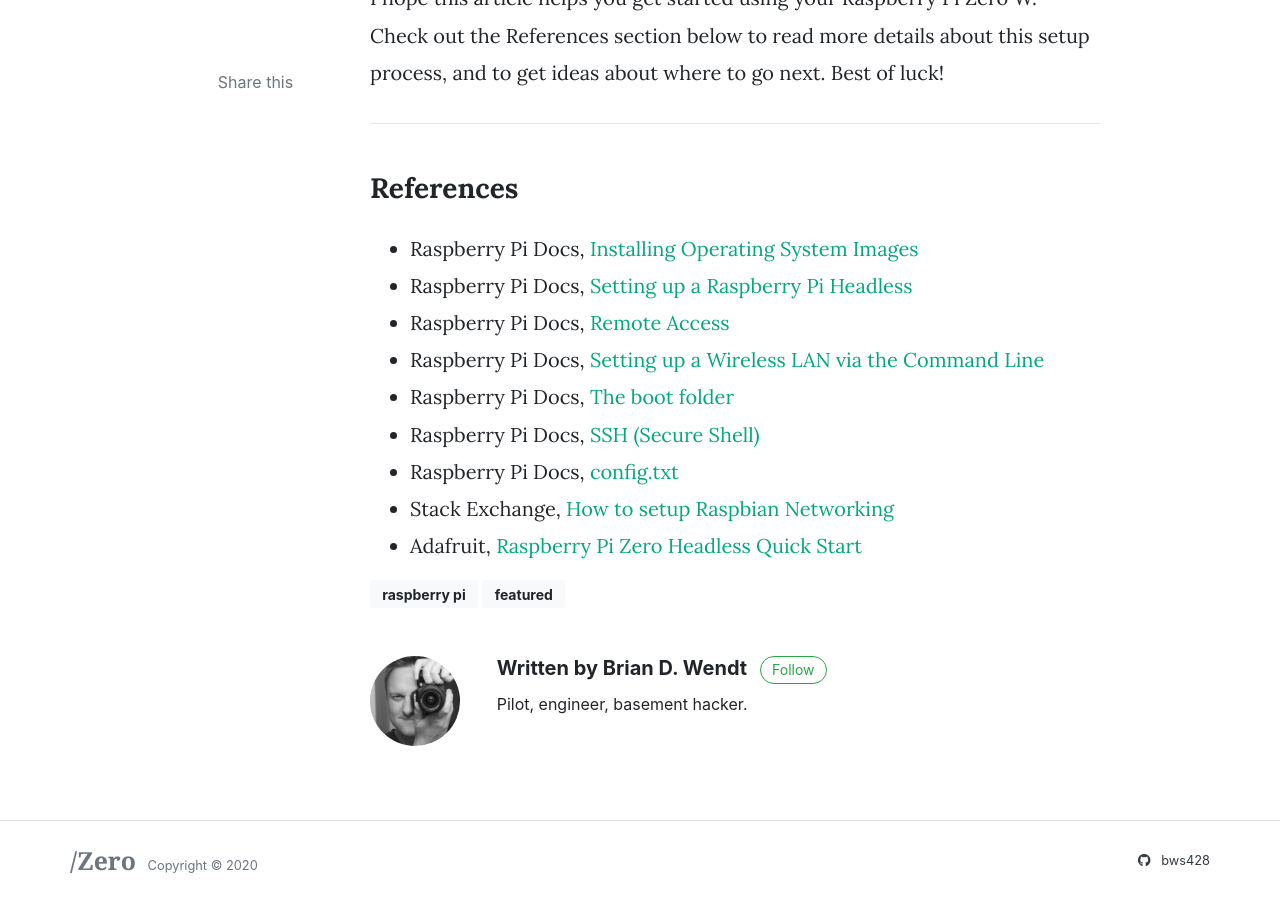
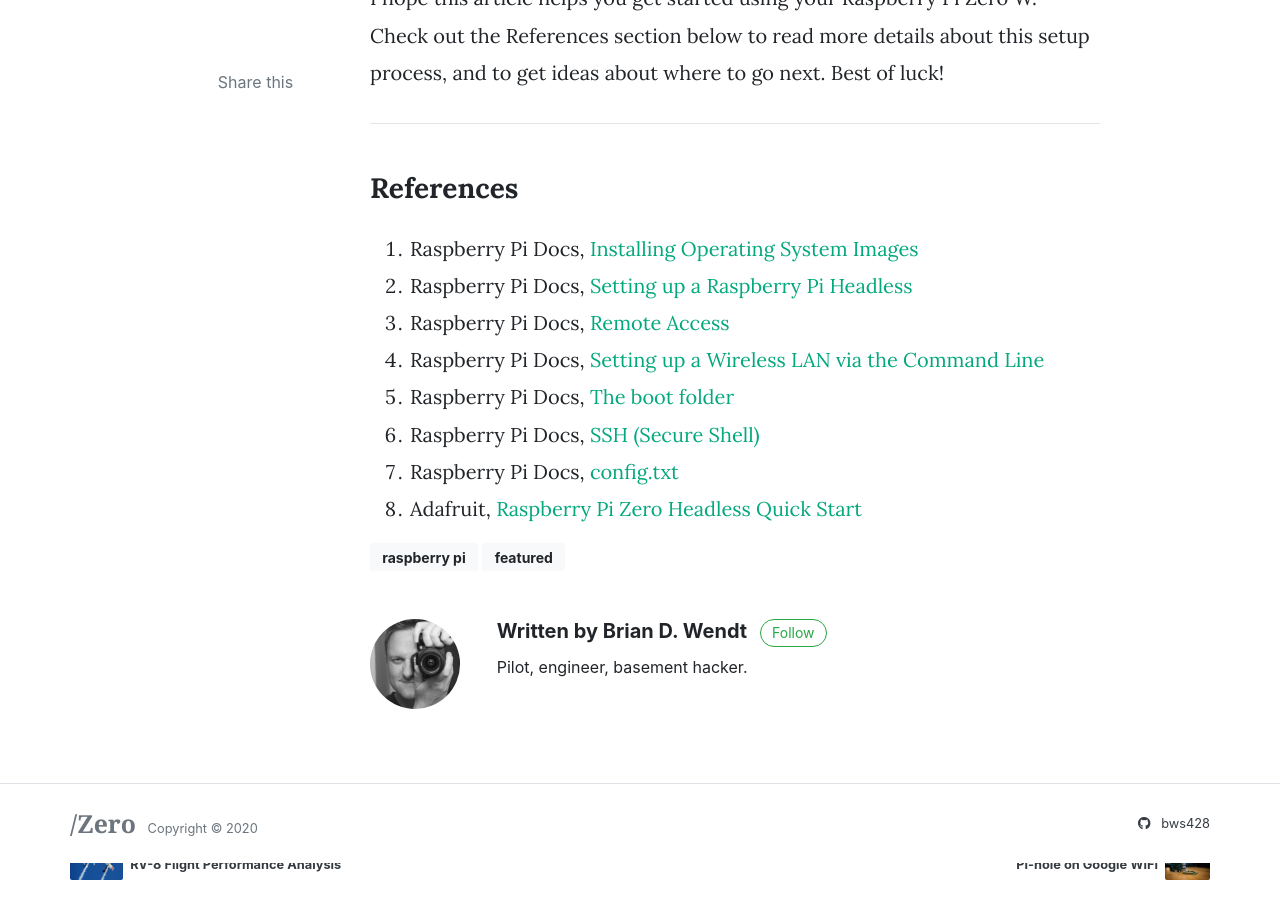
Before and after one commit to bws428/bws428.github.io, a Jekyll site: the page built from _posts/2020-05-20-raspberry-pi-zero-w-setup.md, in a window 1280 px wide and 900 px high, scrolled down 11944 px. Built offline with Jekyll 4.4.1, drawn with Linux system fonts in a browser that asks for light colours; nearby versions of some CDN libraries; comment, search, counter and statistics services are not loaded.

Commit message:
Update post

```diff
--- a/_posts/2020-05-20-raspberry-pi-zero-w-setup.md
+++ b/_posts/2020-05-20-raspberry-pi-zero-w-setup.md
@@ -166,12 +166,11 @@
 
 ### References
 
-- Raspberry Pi Docs, [Installing Operating System Images](https://www.raspberrypi.org/documentation/installation/installing-images/)
-- Raspberry Pi Docs, [Setting up a Raspberry Pi Headless](https://www.raspberrypi.org/documentation/configuration/wireless/headless.md)
-- Raspberry Pi Docs, [Remote Access](https://www.raspberrypi.org/documentation/remote-access/README.md)
-- Raspberry Pi Docs, [Setting up a Wireless LAN via the Command Line](https://www.raspberrypi.org/documentation/configuration/wireless/wireless-cli.md)
-- Raspberry Pi Docs, [The boot folder](https://www.raspberrypi.org/documentation/configuration/boot_folder.md)
-- Raspberry Pi Docs, [SSH (Secure Shell)](https://www.raspberrypi.org/documentation/remote-access/ssh/README.md)
-- Raspberry Pi Docs, [config.txt](https://www.raspberrypi.org/documentation/configuration/config-txt/README.md)
-- Stack Exchange, [How to setup Raspbian Networking](https://raspberrypi.stackexchange.com/questions/37920/how-do-i-set-up-networking-wifi-static-ip-address/37921#37921)
-- Adafruit, [Raspberry Pi Zero Headless Quick Start](https://learn.adafruit.com/raspberry-pi-zero-creation?view=all)
+1. Raspberry Pi Docs, [Installing Operating System Images](https://www.raspberrypi.org/documentation/installation/installing-images/)
+1. Raspberry Pi Docs, [Setting up a Raspberry Pi Headless](https://www.raspberrypi.org/documentation/configuration/wireless/headless.md)
+1. Raspberry Pi Docs, [Remote Access](https://www.raspberrypi.org/documentation/remote-access/README.md)
+1. Raspberry Pi Docs, [Setting up a Wireless LAN via the Command Line](https://www.raspberrypi.org/documentation/configuration/wireless/wireless-cli.md)
+1. Raspberry Pi Docs, [The boot folder](https://www.raspberrypi.org/documentation/configuration/boot_folder.md)
+1. Raspberry Pi Docs, [SSH (Secure Shell)](https://www.raspberrypi.org/documentation/remote-access/ssh/README.md)
+1. Raspberry Pi Docs, [config.txt](https://www.raspberrypi.org/documentation/configuration/config-txt/README.md)
+1. Adafruit, [Raspberry Pi Zero Headless Quick Start](https://learn.adafruit.com/raspberry-pi-zero-creation?view=all)
```
